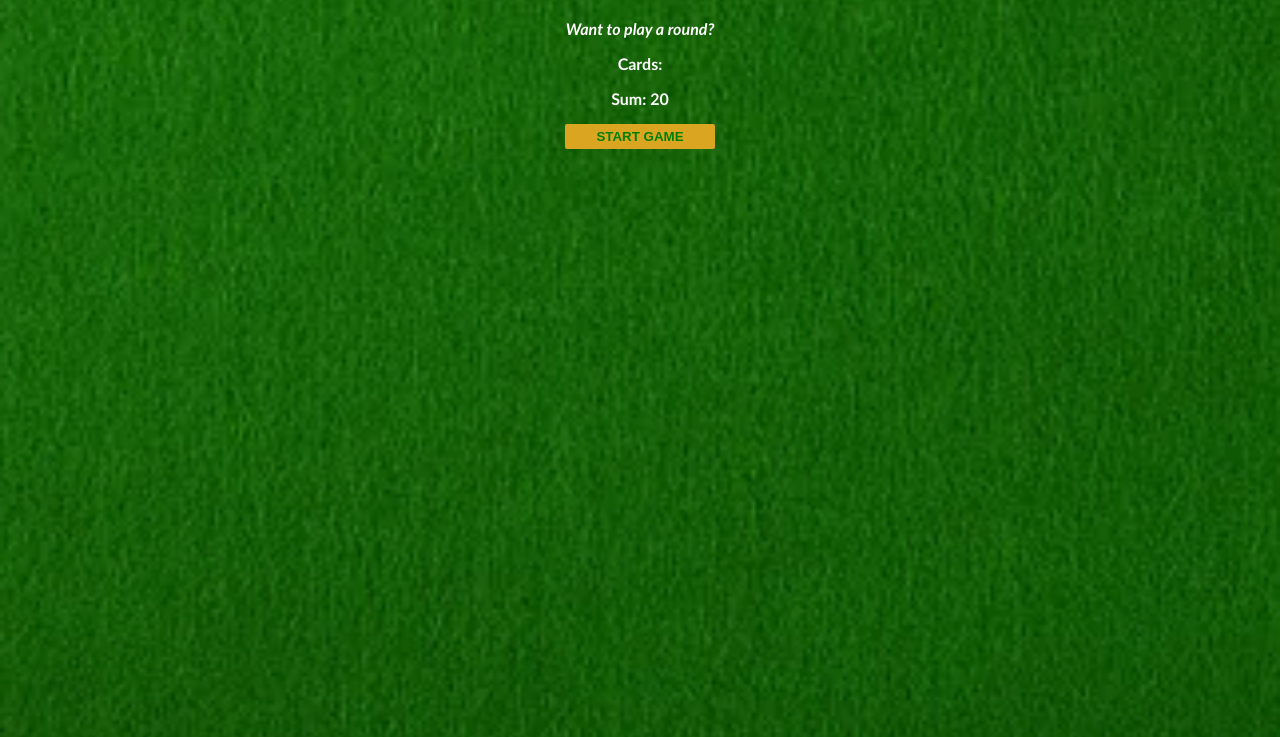
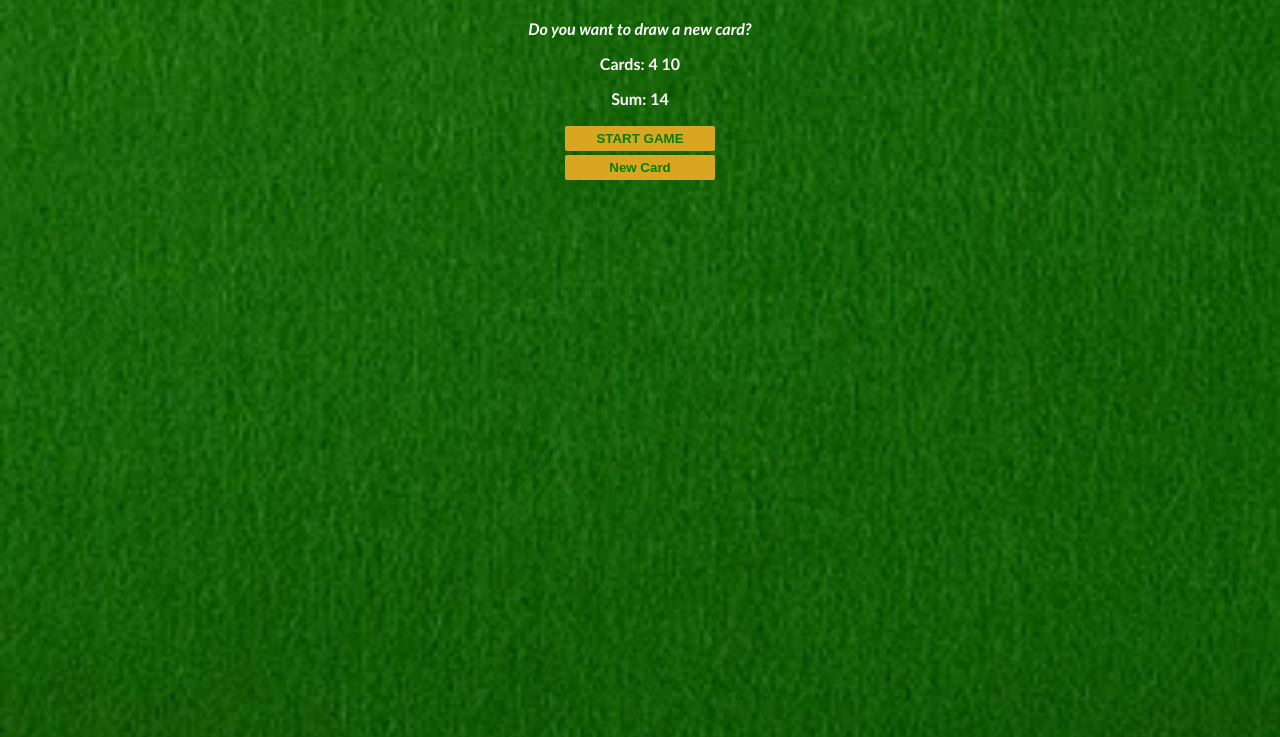
Before and after one commit to GitDbR/Blackjack, a plain HTML site: page index.html in a window 1280 px wide. Both pictures are taken after a click on the button "START GAME". Shown: the part 63-800 px from the top of the page. Drawn offline with Linux system fonts and the light colour scheme.

Commit message:
Initial commit

```diff
--- a/index.html
+++ b/index.html
@@ -10,9 +10,12 @@
 <body>
     <h1>Blackjack</h1>
     <p id="message-el">Want to play a round?</p>
-    <p id=""cards-el>Cards: </p>
+    <p id="cards-el"> Cards: </p>
     <p id="sum-el">Sum: </p>
     <button onclick="startGame()">START GAME</button>
+    <br>
+    <button onclick="newCard()">New Card</button>
+
     <script src="index.js"></script>
 </body>
 </html>
--- a/index.js
+++ b/index.js
@@ -1,4 +1,4 @@
-let firstCard = 10
+let firstCard = 4
 let secondCard = 10
 
 let sum = firstCard + secondCard
@@ -18,13 +18,14 @@ let sumEl = document.querySelector("#sum-el")
 let cardsEl = document.getElementById("cards-el")
 
 
+function startGame(){
+    renderGame()
+}
+function renderGame(){
 
-
-function startGame(){
+    cardsEl.textContent = "Cards: " + firstCard + " " + secondCard
 
     sumEl.textContent = "Sum: " + sum
-
-    cardsEl.textContent = "Cards: " +  firstCard + " " +  secondCard
 
 
     if (sum < 21) {
@@ -45,5 +46,14 @@ function startGame(){
 
 }
 
+function newCard(){
+    console.log("Drawing a new card from the deck")
+
+    let card = 7
+     sum += card
+     renderGame()
+
+}
+
 
 //console.log()
--- a/style.css
+++ b/style.css
@@ -24,4 +24,6 @@ button {
     font-weight: bolder;
     width: 150px;
     border-radius: 2px;
+    margin-top: 2px;
+    margin-bottom: 2px;
 }
```
